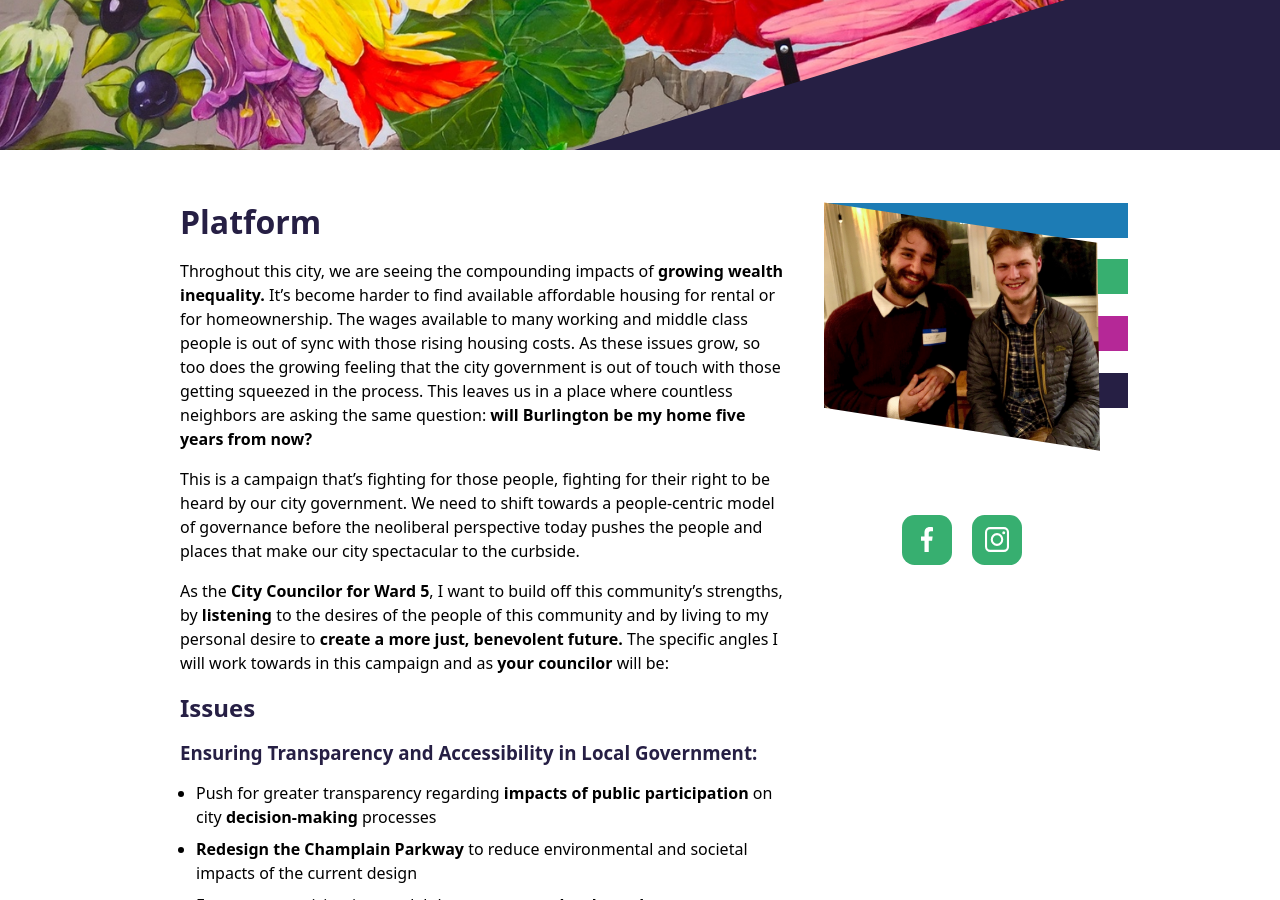
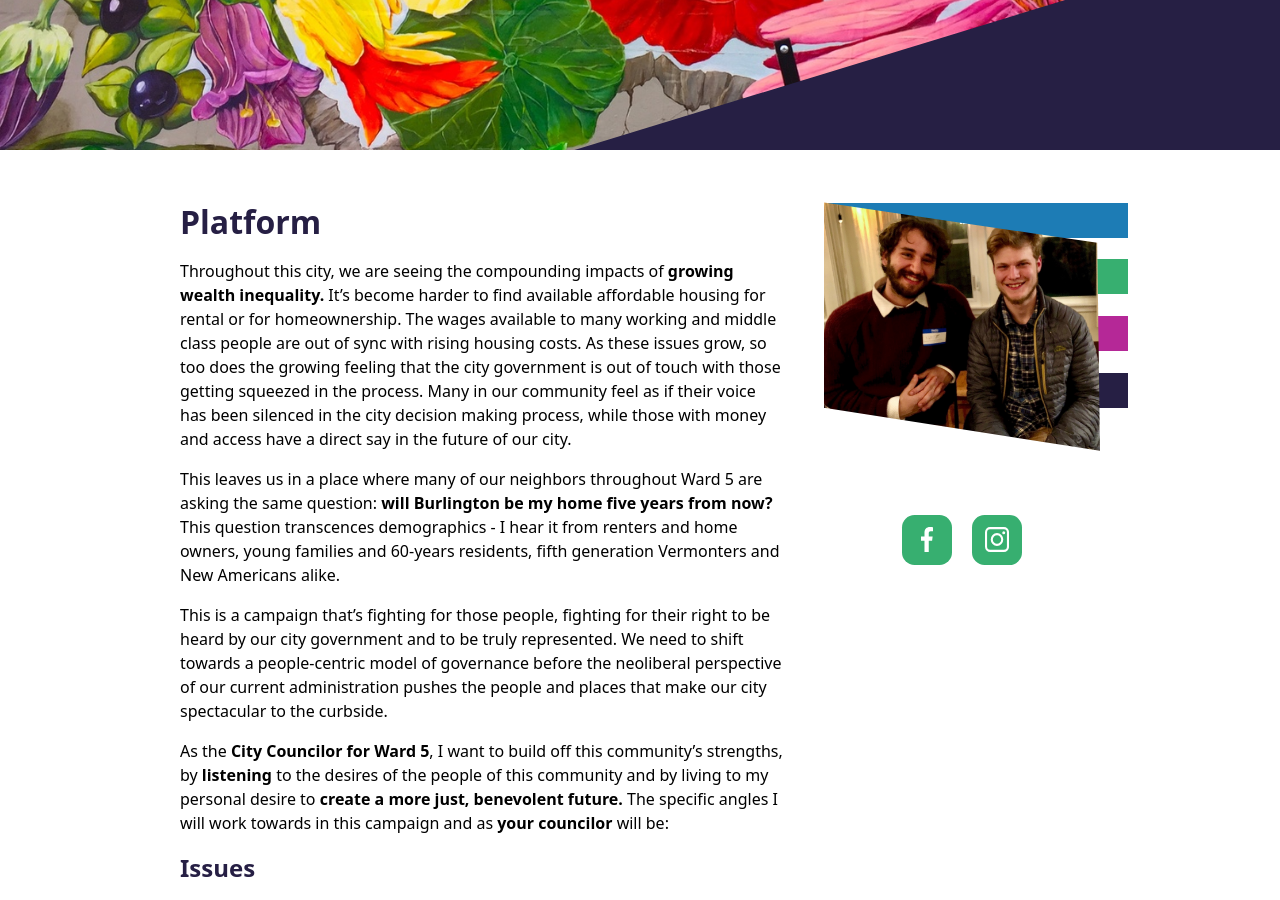
Before and after one commit to Nathan-Lantieri-City-Council/nathanlantieri.github.io, a Jekyll site: the page built from platform.md, in a window 1280 px wide and 900 px high, scrolled down 530 px. Built offline with Jekyll 4.4.1, drawn with Linux system fonts in a browser that asks for light colours.

Commit message:
Update platform.md

```diff
--- a/platform.md
+++ b/platform.md
@@ -6,9 +6,11 @@ sidebarPhoto: '/ui/img/IMG_4409.jpg'
 ---
 # Platform
 
-Throghout this city, we are seeing the compounding impacts of **growing wealth inequality.** It's become harder to find available affordable housing for rental or for homeownership. The wages available to many working and middle class people is out of sync with those rising housing costs. As these issues grow, so too does the growing feeling that the city government is out of touch with those getting squeezed in the process. This leaves us in a place where countless neighbors are asking the same question: **will Burlington be my home five years from now?**
+Throughout this city, we are seeing the compounding impacts of **growing wealth inequality.** It's become harder to find available affordable housing for rental or for homeownership. The wages available to many working and middle class people are out of sync with rising housing costs. As these issues grow, so too does the growing feeling that the city government is out of touch with those getting squeezed in the process. Many in our community feel as if their voice has been silenced in the city decision making process, while those with money and access have a direct say in the future of our city.
 
-This is a campaign that's fighting for those people, fighting for their right to be heard by our city government. We need to shift towards a people-centric model of governance before the neoliberal perspective today pushes the people and places that make our city spectacular to the curbside.
+This leaves us in a place where many of our neighbors throughout Ward 5 are asking the same question: **will Burlington be my home five years from now?** This question transcences demographics - I hear it from renters and home owners, young families and 60-years residents, fifth generation Vermonters and New Americans alike.
+
+This is a campaign that's fighting for those people, fighting for their right to be heard by our city government and to be truly represented. We need to shift towards a people-centric model of governance before the neoliberal perspective of our current administration pushes the people and places that make our city spectacular to the curbside.
 
 As the **City Councilor for Ward 5**, I want to build off this community’s strengths, by **listening** to the desires of the people of this community and by living to my personal desire to **create a more just, benevolent future.** The specific angles I will work towards in this campaign and as **your councilor** will be:
 
```
